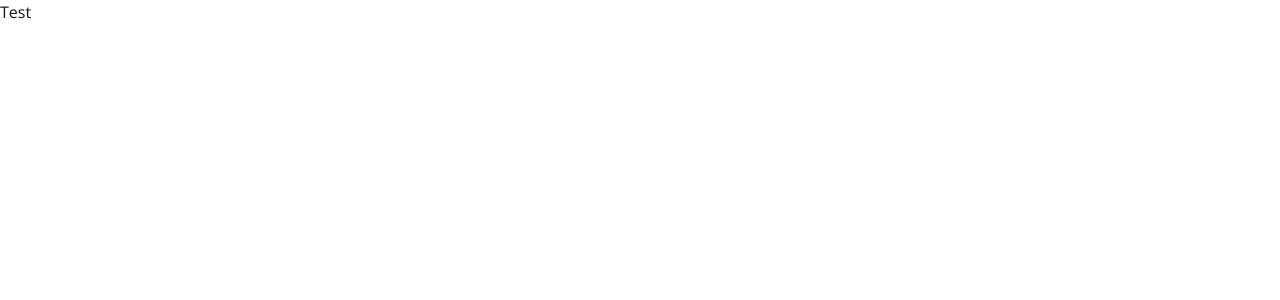
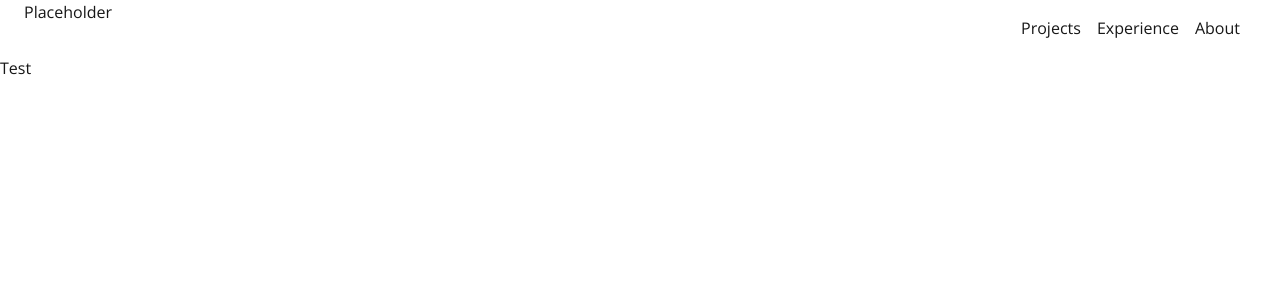
Before and after one commit to presia27/preston-portfolio, a Next.js app: page / in a window 1280 px wide. Shown: the top 300 px of the page. Built offline with nearby package versions, Linux system fonts and the light colour scheme.

Commit message:
nav code draft

```diff
--- a/package.json
+++ b/package.json
@@ -30,8 +30,9 @@
   "homepage": "https://github.com/presia27/preston-portfolio",
   "dependencies": {
     "next": "16.1.1",
-    "react": "19.2.3",
-    "react-dom": "19.2.3"
+    "react": "^19.2.3",
+    "react-dom": "19.2.3",
+    "react-intl": "^8.0.10"
   },
   "devDependencies": {
     "@tailwindcss/postcss": "^4",
--- a/src/app/globals.css
+++ b/src/app/globals.css
@@ -29,3 +29,8 @@ body {
   color: var(--foreground);
   font-family: var(--font-open-sans), Arial, Helvetica, sans-serif;
 }
+
+.contentMargins {
+  margin-left: 24px;
+  margin-right: 24px;
+}
--- a/src/app/layout.tsx
+++ b/src/app/layout.tsx
@@ -1,6 +1,7 @@
 import type { Metadata } from "next";
 import { Open_Sans } from "next/font/google";
 import "./globals.css";
+import { Nav } from "@/components/nav/Nav";
 
 const openSans = Open_Sans({
   variable: "--font-open-sans",
@@ -22,6 +23,9 @@ export default function RootLayout({
       <body
         className={`${openSans.variable} antialiased`}
       >
+        <nav>
+          <Nav></Nav>
+        </nav>
         {children}
       </body>
     </html>
--- /dev/null
+++ b/src/components/nav/Nav.tsx
@@ -0,0 +1,28 @@
+import { navLinks } from "@/data/navItems";
+import Link from "next/link";
+
+export function Nav() {
+  return (
+    <div className="">
+      <div className="contentMargins flex flex-row justify-between gap-2">
+        <div>
+          <Link href="/">
+            Placeholder
+          </Link>
+        </div>
+
+        <div className="content-center flex flex-row gap-4 p-4">
+          {navLinks.map((item) => (
+            <Link
+              key={item.id}
+              href={item.url}
+              className="hover:underline"
+            >
+              {item.title}
+            </Link>
+          ))}
+        </div>
+      </div>
+    </div>
+  );
+}
--- /dev/null
+++ b/src/data/navItems.ts
@@ -0,0 +1,27 @@
+export interface NavLink {
+  id: string;
+  title: string;
+  type: 'item' | 'group';
+  url: string;
+}
+
+export const navLinks: NavLink[] = [
+  {
+    id: 'projects',
+    title: 'Projects',
+    type: 'item',
+    url: '/projects'
+  },
+  {
+    id: 'experience',
+    title: 'Experience',
+    type: 'item',
+    url: '/experience'
+  },
+  {
+    id: 'about',
+    title: 'About',
+    type: 'item',
+    url: '/about-me'
+  }
+];
```
Also changed, not shown: 1 other file (tests, documents, lock files or other folders).
